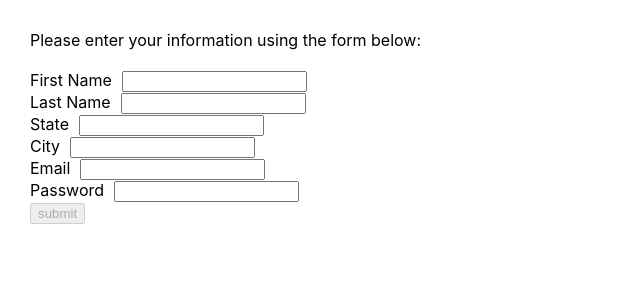
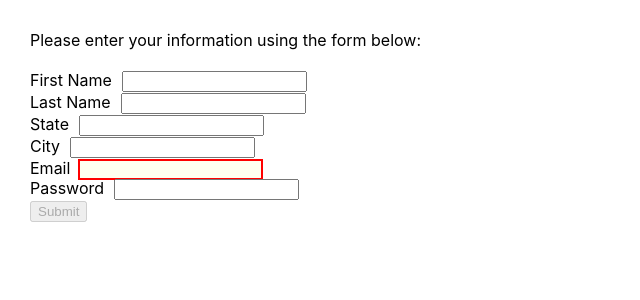
Before and after one commit to ericrivera228/react-form, a React (Create React App) app: page / in a window 1280 px wide. Shown: the top 300 px of the page, without its empty margins (0-640 px from the left). Built offline with nearby package versions, Linux system fonts and the light colour scheme.

Commit message:
Validation

```diff
--- a/src/App.css
+++ b/src/App.css
@@ -9,3 +9,9 @@
 .form-label{
   margin-right: 10px;
 }
+
+input.invalid{
+  background-color: ivory;
+  border: none;
+  outline: 2px solid red;
+}
--- a/src/App.tsx
+++ b/src/App.tsx
@@ -71,6 +71,10 @@
     return true;
   };
 
+  const isEmailInvalid = (): boolean => {
+    return !formValue.email.includes('@') || !formValue.email.includes('.');
+  };
+
   return (
     <div className="App">
       <form className='form' onSubmit={onSubmit}>
@@ -82,10 +86,10 @@
           <TextInput label='Last Name' value={formValue.lastName} onValueChange={(newValue: string) => onInputValueChange('lastName', newValue)} />
           <TextInput label='State' value={formValue.state} onValueChange={(newValue: string) => onInputValueChange('state', newValue)} />
           <TextInput label='City' value={formValue.city} onValueChange={(newValue: string) => onInputValueChange('city', newValue)} />
-          <TextInput label='Email' value={formValue.email} onValueChange={(newValue: string) => onInputValueChange('email', newValue)} />
+          <TextInput label='Email' value={formValue.email} onValueChange={(newValue: string) => onInputValueChange('email', newValue)} isInvalid={isEmailInvalid()} />
           <TextInput label='Password' value={formValue.password} onValueChange={(newValue: string) => onInputValueChange('password', newValue)}/>
         </div>
-        <input type='submit' value='submit' disabled={!isFormValid()} />
+        <input type='submit' value='Submit' disabled={!isFormValid()} />
       </form>
     </div>
   );
--- a/src/components/TextInput.tsx
+++ b/src/components/TextInput.tsx
@@ -1,5 +1,5 @@
 // Third party imports
-import React, { ChangeEvent } from 'react';
+import React, { ChangeEvent, useState } from 'react';
 
 // Local imports
 import '../App.css';
@@ -8,9 +8,10 @@
   label: string;
   value: string;
   onValueChange: (newValue: string) => void;
+  isInvalid?: boolean;
 }
 
-export const TextInput = ({ label, value, onValueChange }: iTextInputProps) => {
+export const TextInput = ({ label, value, onValueChange, isInvalid }: iTextInputProps) => {
 
   // Convenience method for automatically setting id. Doing this in a production
   // setting get you into trouble; in my experience it's better to explicity set id.
@@ -24,7 +25,7 @@
   return(
     <div>
       <label htmlFor={id} className='form-label'>{label}</label>
-      <input type='text' value={value} id={id} onChange={onInputChange}></input>
+      <input type='text' value={value} id={id} onChange={onInputChange} className={isInvalid ? 'invalid' : ''}></input>
     </div>
   );
 };
```
